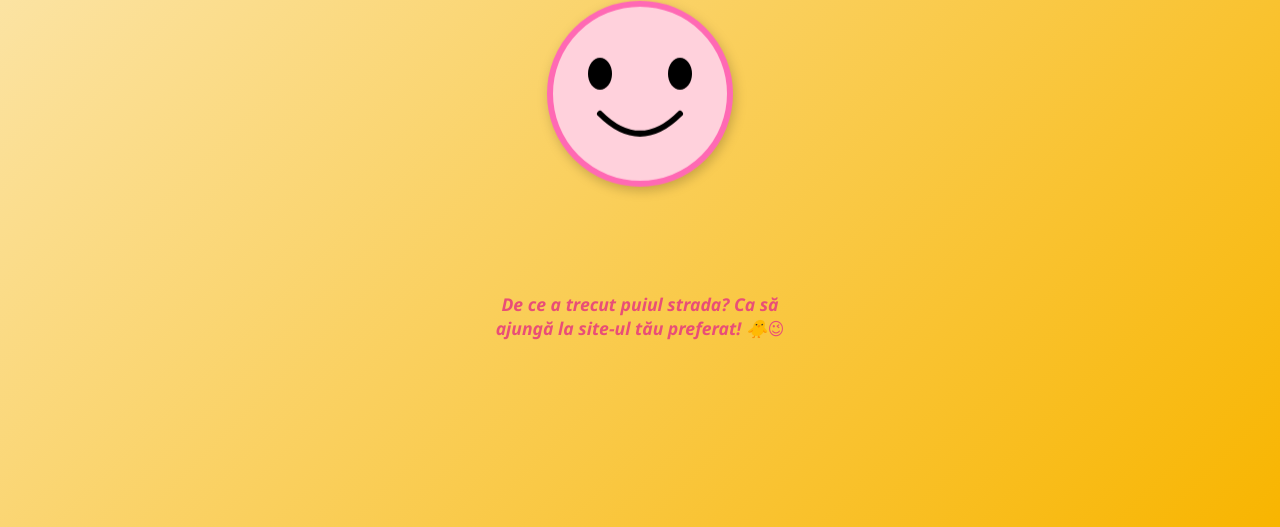
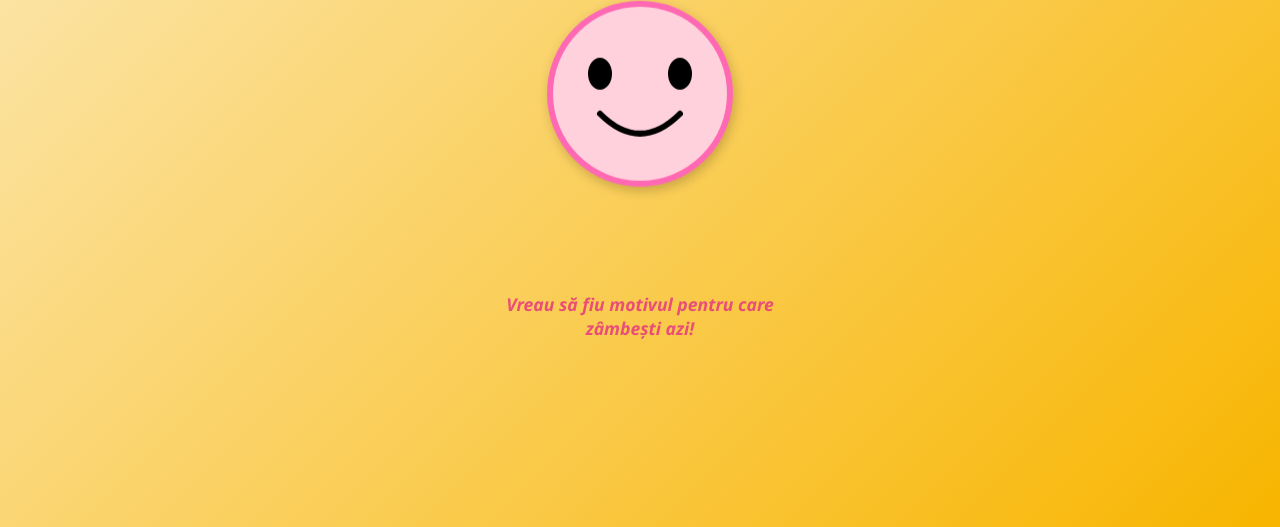
Before and after one commit to NotPhaden/B-Zone-Politie-Cod-Penal, a plain HTML site: page index.html in a window 1280 px wide. Both pictures are taken after a click on the icon "Față zâmbitoare". Shown: the part 273-800 px from the top of the page. Drawn offline with Linux system fonts and the light colour scheme.

Commit message:
Update index.html

```diff
--- a/index.html
+++ b/index.html
@@ -70,7 +70,7 @@
     margin-top: 1rem;
     color: #444;
     opacity: 0;
-    transition: opacity 1s ease;
+    transition: opacity 0.8s ease;
   }
 
   #joke {
@@ -108,19 +108,28 @@
   const joke = document.getElementById('joke');
   let smiling = false;
 
-  const jokes = [
+  // Mesajele tale + glume haioase
+  const messages = [
+    "Zana mea, am crezut că ai pățit ceva!",
+    "Zănuțza mea, nu fi supărată!",
+    "Supaa, ce faciii, supaa?",
+    "Kikii 😊",
+    "Zana mea, te-ai lovit cumva?",
     "De ce nu poate scheletul să se certe niciodată? Pentru că nu are nervi! 😂",
     "Ce face un calculator când îi e frig? Își dă un update de iarnă! ❄️💻",
-    "De ce a trecut puiul strada? Ca să ajungă la site-ul tău preferat! 🐥😉"
+    "De ce a trecut puiul strada? Ca să ajungă la site-ul tău preferat! 🐥😉",
+    "Știi ce-i drăguț? Tu când zâmbești!",
+    "Ești motivul pentru care zâmbetul e contagios!",
+    "Ești ca o rază de soare într-o zi ploioasă ☀️🌧️",
+    "Vreau să fiu motivul pentru care zâmbești azi!"
   ];
 
   face.addEventListener('click', () => {
     if (!smiling) {
       mouth.setAttribute('d', 'M30 60 Q50 80 70 60'); // zâmbet curbat în sus
       message.textContent = "Super! Acum zâmbești și mai frumos! 😊";
-      // Arată o glumă aleatorie, cu animație fade-in
-      const randomJoke = jokes[Math.floor(Math.random() * jokes.length)];
-      joke.textContent = randomJoke;
+      const randomMessage = messages[Math.floor(Math.random() * messages.length)];
+      joke.textContent = randomMessage;
       joke.classList.add('visible');
     } else {
       mouth.setAttribute('d', 'M30 65 Q50 65 70 65'); // gură neutră
```
